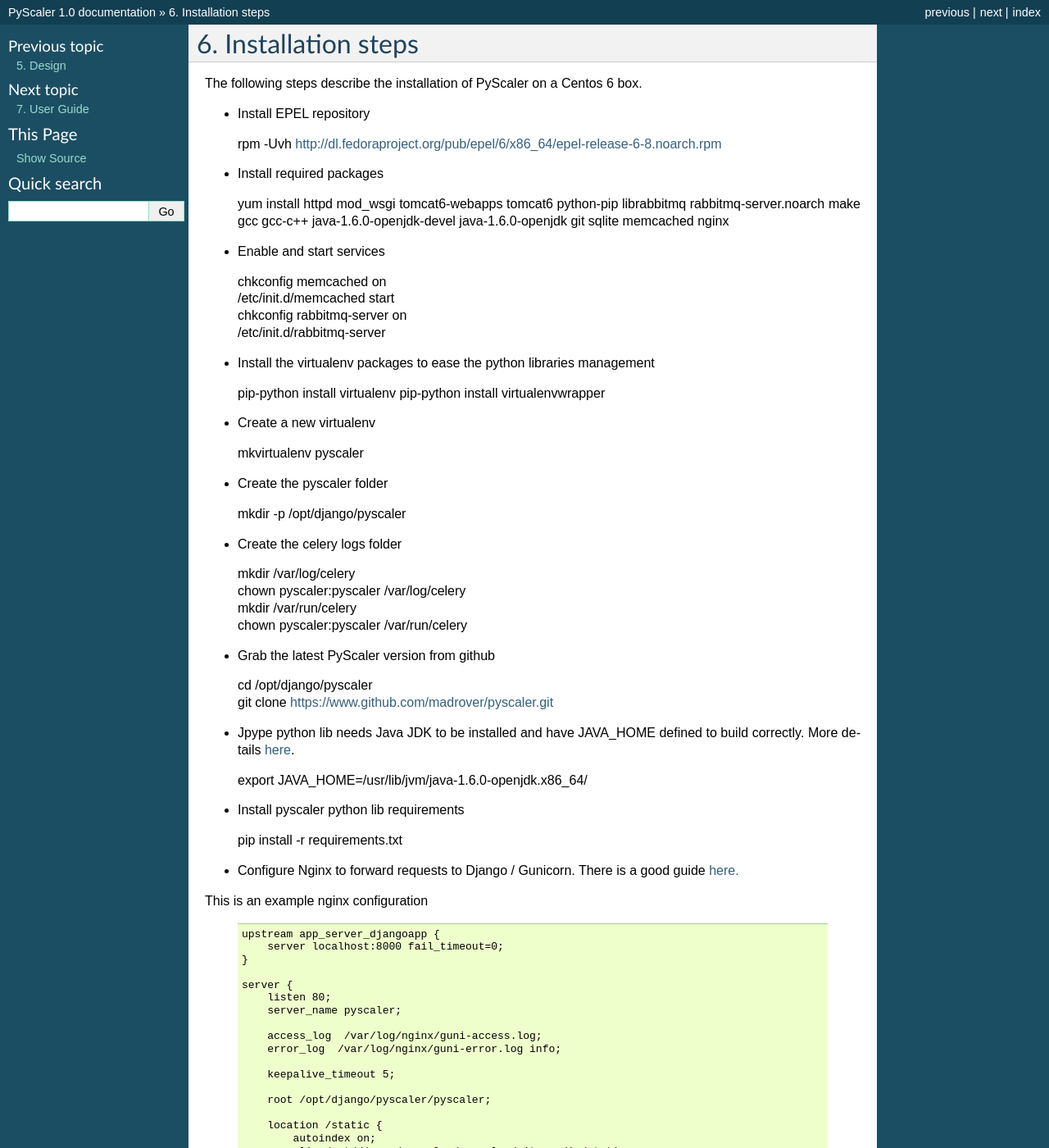
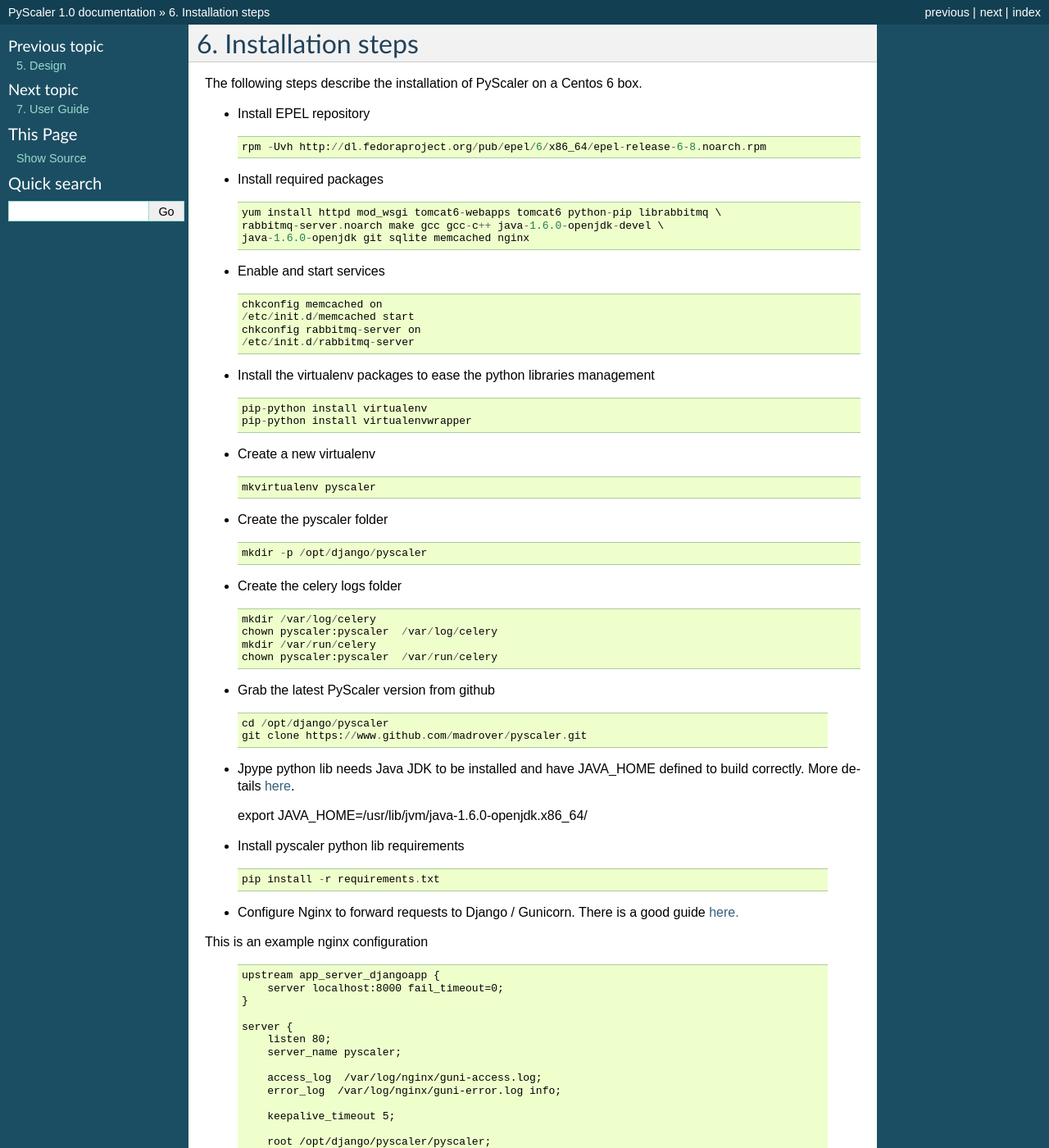
Before and after one commit to madrover/pyscaler, a Sphinx documentation site: the page built from docs/installation.rst, in a window 1280 px wide and 1400 px high. Shown: the whole window at 82% size. Built offline with Sphinx 7.4.7, drawn with Linux system fonts in a browser that asks for light colours.

Commit message:
docs update

```diff
--- a/docs/installation.rst
+++ b/docs/installation.rst
@@ -5,43 +5,61 @@
 
 - Install EPEL repository
 
-  rpm -Uvh http://dl.fedoraproject.org/pub/epel/6/x86_64/epel-release-6-8.noarch.rpm
+  ::
+
+    rpm -Uvh http://dl.fedoraproject.org/pub/epel/6/x86_64/epel-release-6-8.noarch.rpm
 
 - Install required packages
 
-  yum install httpd mod_wsgi tomcat6-webapps tomcat6 python-pip librabbitmq rabbitmq-server.noarch make gcc gcc-c++ java-1.6.0-openjdk-devel java-1.6.0-openjdk git sqlite memcached nginx
+  ::
+
+    yum install httpd mod_wsgi tomcat6-webapps tomcat6 python-pip librabbitmq \
+    rabbitmq-server.noarch make gcc gcc-c++ java-1.6.0-openjdk-devel \
+    java-1.6.0-openjdk git sqlite memcached nginx
 
 - Enable and start services
 
-  | chkconfig memcached on
-  | /etc/init.d/memcached start
-  | chkconfig rabbitmq-server on
-  | /etc/init.d/rabbitmq-server
+  ::
+
+    chkconfig memcached on
+    /etc/init.d/memcached start
+    chkconfig rabbitmq-server on
+    /etc/init.d/rabbitmq-server
 
 - Install the virtualenv packages to ease the python libraries management
 
-  pip-python install virtualenv
-  pip-python install virtualenvwrapper
+  ::
+
+    pip-python install virtualenv
+    pip-python install virtualenvwrapper
 
 - Create a new virtualenv
 
-  mkvirtualenv pyscaler
+  ::
+
+    mkvirtualenv pyscaler
 
 - Create the pyscaler folder
 
-  mkdir -p /opt/django/pyscaler
+  ::
+
+    mkdir -p /opt/django/pyscaler
 
 - Create the celery logs folder
 
-  | mkdir /var/log/celery
-  | chown pyscaler:pyscaler  /var/log/celery
-  | mkdir /var/run/celery
-  | chown pyscaler:pyscaler  /var/run/celery
+  ::
+
+    mkdir /var/log/celery
+    chown pyscaler:pyscaler  /var/log/celery
+    mkdir /var/run/celery
+    chown pyscaler:pyscaler  /var/run/celery
 
 - Grab the latest PyScaler version from github
 
-  | cd /opt/django/pyscaler
-  | git clone https://www.github.com/madrover/pyscaler.git
+ ::
+
+   cd /opt/django/pyscaler
+   git clone https://www.github.com/madrover/pyscaler.git
 
 - Jpype python lib needs Java JDK to be installed and have JAVA_HOME
   defined to build correctly. More details `here <http://thomas-cokelaer.info/blog/2012/10/installing-jpype-to-use-java-from-python/>`_.
@@ -50,7 +68,9 @@
 
 - Install pyscaler python lib requirements
 
- pip install -r requirements.txt
+ ::
+
+   pip install -r requirements.txt
 
 - Configure Nginx to forward requests to Django / Gunicorn. There is a good guide `here. <http://honza.ca/2011/05/deploying-django-with-nginx-and-gunicorn>`_
 
```
Also changed, not shown: docs/troubleshooting.rst (added, +24 -0 lines).
